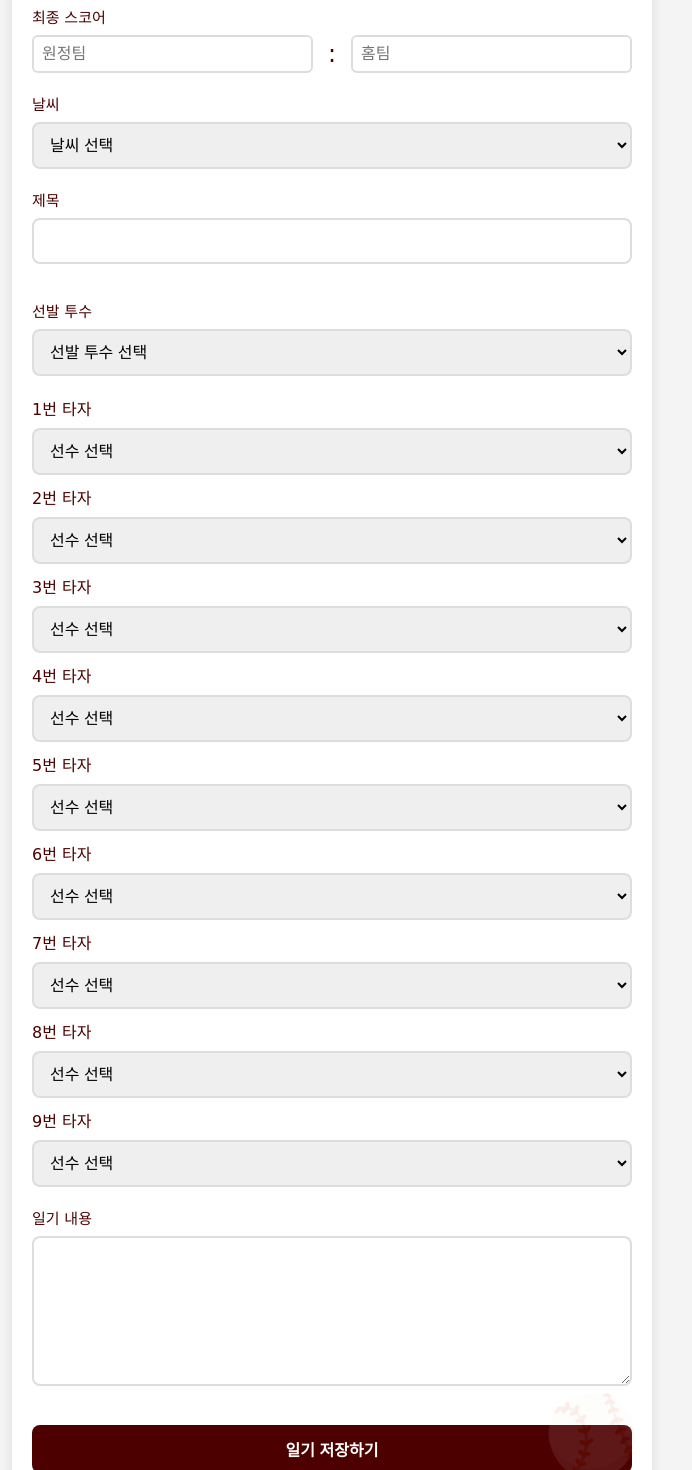
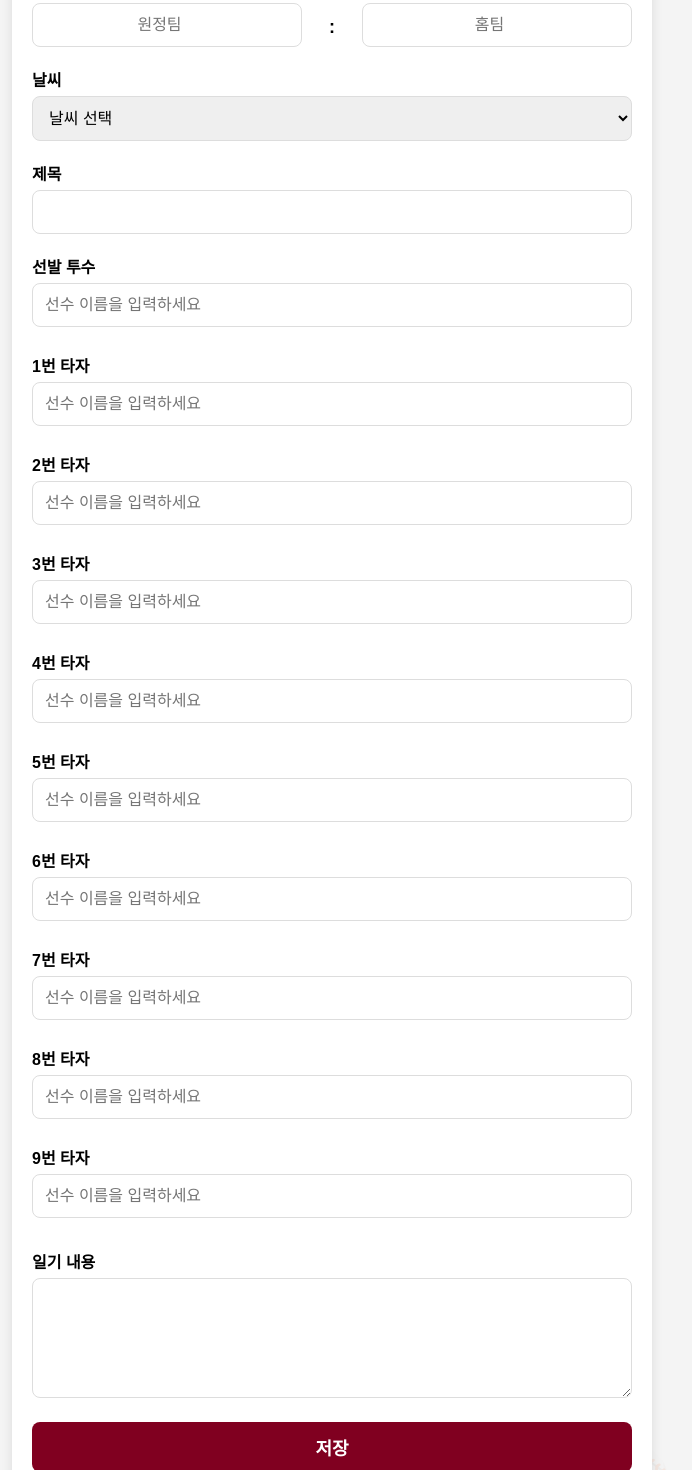
Before and after one commit to eugene225/baseball-server, a React (Create React App) app in the folder frontend/: page /diary-entry-create in a window 1280 px wide. Shown: the part 400-1870 px from the top of the page, without its empty margins (308-1000 px from the left). Built offline with nearby package versions, Linux system fonts and the light colour scheme.

Commit message:
frontend - page : 라인업 자동완성 추가

```diff
--- a/frontend/src/components/diaryEntry/DiaryCreationPage.css
+++ b/frontend/src/components/diaryEntry/DiaryCreationPage.css
@@ -5,7 +5,7 @@
     background-color: #fff;
     border-radius: 12px;
     box-shadow: 0 6px 12px rgba(0, 0, 0, 0.1);
-    font-family: 'Comic Sans MS', cursive, sans-serif; /* 귀여운 폰트 */
+    font-family: 'Nunito', sans-serif; /* 귀여운 폰트 */
     position: relative;
 }
 
@@ -13,169 +13,131 @@
 .diary-creation-page::after {
     content: '⚾'; /* 야구공 이모지 */
     position: absolute;
-    font-size: 80px;
-    color: rgba(0, 0, 0, 0.1); /* 반투명한 색상 */
-    pointer-events: none; /* 클릭 방지 */
+    font-size: 60px; /* 크기 줄임 */
+    color: rgba(0, 0, 0, 0.08); /* 더 은은한 색상 */
+    z-index: -1;
 }
 
 .diary-creation-page::before {
-    top: 10px;
-    left: 10px;
-    transform: rotate(-30deg);
+    top: -20px; /* 위치 조정 */
+    left: -20px;
 }
 
 .diary-creation-page::after {
-    bottom: 10px;
-    right: 10px;
-    transform: rotate(30deg);
+    bottom: -20px;
+    right: -20px;
 }
 
 h1 {
+    font-size: 24px;
+    margin-bottom: 20px;
     text-align: center;
-    margin-bottom: 20px;
-    font-size: 24px;
-    color: #4d0000; /* Burgundy color for the title */
-    position: relative;
-    padding-bottom: 10px;
+    font-weight: 700; /* 좀 더 굵게 */
 }
 
 .input-group {
-    margin-bottom: 20px;
+    margin-bottom: 15px;
 }
 
 .input-label {
-    font-size: 15px;
-    color: #4d0000; /* Burgundy color for labels */
-    margin-bottom: 8px;
+    font-weight: bold;
+    margin-bottom: 5px;
+    display: block;
 }
 
 .input-group input,
 .input-group select,
-.input-group textarea,
-.lineup-group select {
+.input-group textarea {
     width: 100%;
-    padding: 12px;
-    box-sizing: border-box;
+    padding: 12px; /* 패딩을 조금 더 여유롭게 */
     font-size: 16px;
-    border: 2px solid #ddd;
-    border-radius: 8px;
-    transition: border-color 0.3s ease, box-shadow 0.3s ease;
-}
-
-.input-group input:focus,
-.input-group select:focus,
-.input-group textarea:focus,
-.lineup-group select:focus {
-    border-color: #4d0000; /* Burgundy border on focus */
-    box-shadow: 0 0 8px rgba(77, 0, 0, 0.5); /* Burgundy shadow on focus */
-    outline: none;
+    border-radius: 8px; /* 모서리를 더 둥글게 */
+    border: 1px solid #ddd;
+    margin-bottom: 5px;
 }
 
 .input-group textarea {
-    height: 150px;
-    resize: vertical;
+    height: 120px; /* 높이 조정 */
+    box-sizing: border-box;
 }
 
 .score-group {
     display: flex;
+    justify-content: space-between;
     align-items: center;
-    justify-content: space-between; /* Space between score inputs */
-    margin-bottom: 20px;
-}
-
-.score-group .input-label {
-    flex-shrink: 0; /* 레이블이 축소되지 않도록 설정 */
-    font-size: 16px;
-    color: #4d0000; /* Burgundy color for the label */
 }
 
 .score-group input {
-    flex: 1; /* 입력 필드가 남는 공간을 차지하도록 설정 */
-    margin: 0; /* 마진 제거 */
-    border-radius: 6px;
-    border: 2px solid #ddd;
-    padding: 8px; /* 패딩 조정 */
-    font-size: 16px;
+    width: 45%;
+    text-align: center;
 }
 
 .score-separator {
-    margin: 0 15px; /* More spacing between score fields */
-    font-size: 24px;
-    color: #4d0000; /* Burgundy color for separator */
-}
-
-.weather-group {
-    display: flex;
-    justify-content: space-between;
-    margin-bottom: 20px;
-}
-
-.weather-item {
-    display: flex;
-    align-items: center;
-    margin-right: 10px;
-}
-
-.weather-item input[type="radio"] {
-    margin-right: 8px;
-    transform: scale(1.2); /* 라디오 버튼을 조금 더 크게 */
+    font-size: 18px;
+    font-weight: bold;
 }
 
 .lineup-group {
-    margin-bottom: 20px;
+    margin-bottom: 15px;
 }
 
 .lineup-item {
-    margin-bottom: 10px;
+    margin-bottom: 10px; /* 간격을 좀 더 여유롭게 */
 }
 
-.lineup-item .input-label {
-    margin-right: 10px;
-    font-size: 16px;
-    color: #4d0000; /* Burgundy color for the label */
+.autocomplete-list {
+    background: #fff;
+    border: 1px solid #ccc;
+    border-radius: 8px;
+    max-height: 150px;
+    overflow-y: auto;
+    position: absolute;
+    width: 80%;
+    z-index: 10;
+    box-shadow: 0 4px 8px rgba(0, 0, 0, 0.1);
+    margin-top: 4px;
 }
 
-.diary-data {
-    margin-top: 30px;
-    padding: 20px;
-    background-color: #fff;
-    border-radius: 8px;
-    box-shadow: 0 4px 8px rgba(0, 0, 0, 0.1);
+.autocomplete-list li {
+    padding: 10px;
+    cursor: pointer;
+    transition: background 0.2s ease;
+}
+
+.autocomplete-list li:hover {
+    background: #f0f0f0;
 }
 
 button {
-    margin-top: 15px;
-    padding: 12px 24px;
-    background-color: #4d0000; /* Burgundy button background */
-    color: #fff;
+    background-color: var(--burgundy); /* 좀 더 밝은 색상 */
+    color: white;
+    padding: 12px 20px;
+    font-size: 18px;
     border: none;
+    border-radius: 8px;
     cursor: pointer;
-    font-size: 16px;
-    border-radius: 8px;
-    transition: background-color 0.3s ease, transform 0.2s ease;
+    width: 100%;
 }
 
 button:hover {
-    background-color: #330000; /* Darker burgundy on hover */
-    transform: scale(1.05); /* 버튼 클릭 시 애니메이션 효과 */
-}
-
-button:disabled {
-    background-color: #ccc;
-    cursor: not-allowed;
+    background-color: #ff4500;
 }
 
 @media (max-width: 600px) {
     .diary-creation-page {
         padding: 15px;
+        max-width: 100%;
+        box-shadow: none;
     }
 
-    .input-group .input-label, .input-group input, .input-group select, .input-group textarea {
-        font-size: 13px;
+    .input-group input,
+    .input-group select,
+    .input-group textarea {
+        font-size: 14px;
+        padding: 10px;
     }
 
-    button {
-        padding: 10px 20px;
-        font-size: 14px;
+    h1 {
+        font-size: 22px;
     }
 }
--- a/frontend/src/components/diaryEntry/DiaryCreationPage.tsx
+++ b/frontend/src/components/diaryEntry/DiaryCreationPage.tsx
@@ -14,15 +14,17 @@ const DiaryCreationPage = () => {
   const [title, setTitle] = useState<string>('');
   const [weather, setWeather] = useState<Weather | ''>('');
   const [entry, setEntry] = useState<string>('');
-  const [lineup, setLineup] = useState<PlayerDto[]>(Array(9).fill({ id: 0, name: '', position: '' }));
-  const [startingPitcher, setStartingPitcher] = useState<string>('');
+  const [lineup, setLineup] = useState<PlayerDto[]>(
+    Array(10).fill({ id: 0, name: '', position: '' }).map(() => ({ id: 0, name: '', position: '' }))
+  );
   const [players, setPlayers] = useState<PlayerDto[]>([]);
+  const [focusedIndex, setFocusedIndex] = useState<number | null>(null);
+  const [playerSearchResults, setPlayerSearchResults] = useState<{ [key: string]: PlayerDto[] }>({});
 
   useEffect(() => {
-    // Fetch teams and set initial state if needed
+    // 팀 데이터 가져오기 및 초기 상태 설정 (필요시)
   }, []);
 
-  // Handle team selection and fetch players
   const handleTeamChange = async (event: React.ChangeEvent<HTMLSelectElement>) => {
     const team = event.target.value;
     setSelectedTeam(team);
@@ -34,20 +36,42 @@ const DiaryCreationPage = () => {
     }
   };
 
-  // Update lineup for each position
-  const handleLineupChange = (index: number, playerId: string) => {
-    const selectedPlayer = players.find((player) => player.name === playerId);
+  const handleLineupChange = (index: number, playerName: string) => {
+    const selectedPlayer = players.find((player) => player.name === playerName);
     if (selectedPlayer) {
       const newLineup = [...lineup];
       newLineup[index] = selectedPlayer;
       setLineup(newLineup);
+      setFocusedIndex(null);
+      setPlayerSearchResults(prev => ({ ...prev, [index.toString()]: [] }));
     }
   };
 
-  // Save the diary entry logic
+  const handlePlayerSearch = (searchTerm: string, index: number | null) => {
+    if (searchTerm === '') {
+      setPlayerSearchResults(prev => ({ ...prev, [index === null ? 'startingPitcher' : index.toString()]: [] }));
+      setFocusedIndex(null);
+    } else {
+      const filtered = players.filter((player) =>
+        player.name.toLowerCase().includes(searchTerm.toLowerCase())
+      );
+      setPlayerSearchResults(prev => ({ ...prev, [index === null ? 'startingPitcher' : index.toString()]: filtered }));
+      setFocusedIndex(index);
+    }
+  };
+
+  const handleSelectPlayer = (playerName: string, index: number | null) => {
+    if (index !== null) {
+      handleLineupChange(index, playerName);
+    } else {
+      setFocusedIndex(null);
+      setPlayerSearchResults(prev => ({ ...prev, 'startingPitcher': [] }));
+    }
+  };
+
   const handleSaveEntry = () => {
     const newEntry: DiaryEntry = {
-      id: Date.now(), // Temporary ID, will be replaced by backend
+      id: Date.now(),
       title,
       content: entry,
       myTeam: selectedTeam,
@@ -56,14 +80,14 @@ const DiaryCreationPage = () => {
       homeTeamScore: parseInt(homeScore, 10),
       weather,
       lineUp: lineup,
-      diaryId: Date.now(), // Temporary diaryId, will be replaced by backend
-      authorNickname: 'currentUserNickname', // Placeholder for the current user's nickname
+      diaryId: Date.now(),
+      authorNickname: 'currentUserNickname',
       createdAt: new Date(),
       updatedAt: new Date(),
     };
 
     console.log('Saving diary entry:', newEntry);
-    // Logic to save the entry, e.g., POST request to API
+    // 일기 저장 로직 (예: API에 POST 요청)
   };
 
   return (
@@ -136,37 +160,44 @@ const DiaryCreationPage = () => {
           onChange={(e) => setTitle(e.target.value)}
         />
       </div>
-      <div className="input-group">
-        <div className="input-label">선발 투수</div>
-        <select value={startingPitcher} onChange={(e) => setStartingPitcher(e.target.value)}>
-          <option value="">선발 투수 선택</option>
-          {players.map((player) => (
-            <option key={player.id} value={player.name}>
-              {player.name} ({player.position})
-            </option>
-          ))}
-        </select>
-      </div>
       <div className="lineup-group">
         {lineup.map((player, index) => (
           <div key={index} className="lineup-item">
-            <div className="input-label">{index + 1}번 타자</div>
-            <select value={player.name} onChange={(e) => handleLineupChange(index, e.target.value)}>
-              <option value="">선수 선택</option>
-              {players.map((p) => (
-                <option key={p.id} value={p.name}>
-                  {p.name} ({p.position})
-                </option>
-              ))}
-            </select>
+            <div className="input-label">
+              {index === 0 ? '선발 투수' : `${index}번 타자`}
+            </div>
+            <input
+              type="text"
+              value={player.name}
+              placeholder="선수 이름을 입력하세요"
+              onChange={(e) => {
+                const newLineup = [...lineup];
+                newLineup[index] = { ...newLineup[index], name: e.target.value };
+                setLineup(newLineup);
+                handlePlayerSearch(e.target.value, index);
+              }}
+              onFocus={() => setFocusedIndex(index)}
+            />
+            {focusedIndex === index && playerSearchResults[index.toString()]?.length > 0 && (
+              <ul className="autocomplete-list">
+                {playerSearchResults[index.toString()].map((p) => (
+                  <li key={p.id} onClick={() => handleSelectPlayer(p.name, index)}>
+                    {p.name} ({p.position})
+                  </li>
+                ))}
+              </ul>
+            )}
           </div>
         ))}
       </div>
       <div className="input-group">
         <div className="input-label">일기 내용</div>
-        <textarea value={entry} onChange={(e) => setEntry(e.target.value)}></textarea>
+        <textarea
+          value={entry}
+          onChange={(e) => setEntry(e.target.value)}
+        />
       </div>
-      <button onClick={handleSaveEntry}>일기 저장하기</button>
+      <button onClick={handleSaveEntry}>저장</button>
     </div>
   );
 };
```
